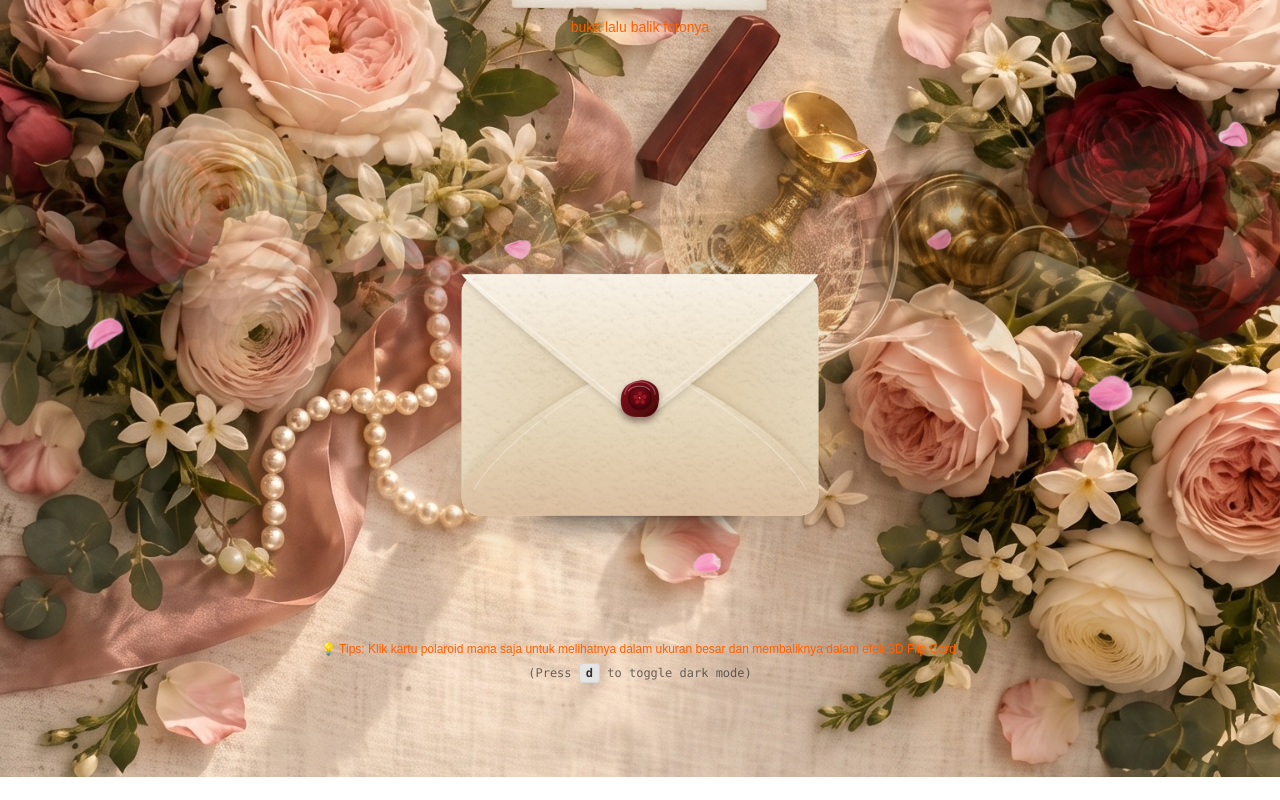
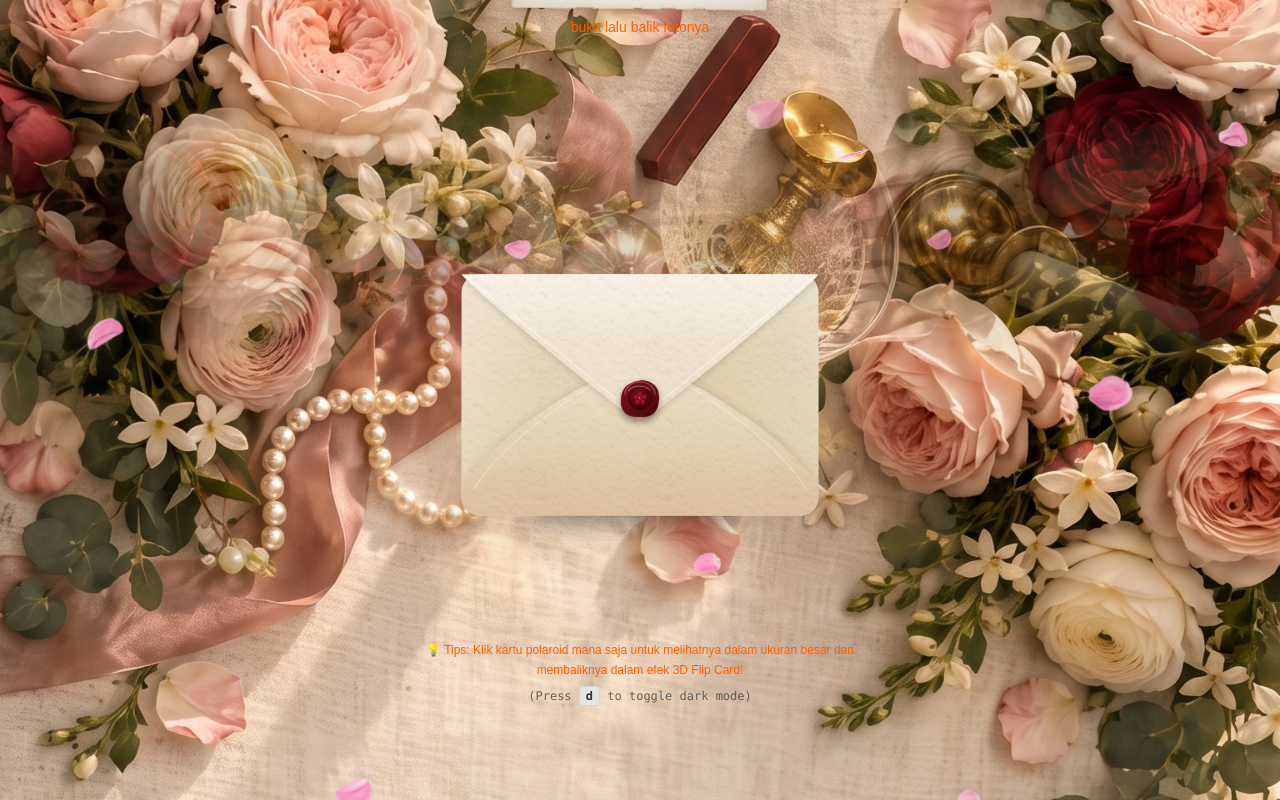
Before and after one commit to musyafak-a/birthday-girft1, a React (Vite) app: page / in a window 1280 px wide. Shown: the part 1888-2688 px from the top of the page. Before the commit the page ends 2665 px from the top, so only its background shows below. Built offline with nearby package versions, Linux system fonts and the light colour scheme; a web font is replaced by a local one.

Commit message:
update size mail

```diff
--- a/src/App.tsx
+++ b/src/App.tsx
@@ -200,6 +200,17 @@ export function App() {
     const url = URL.createObjectURL(file);
     setPaperImage(url);
   };
+
+  // Window width tracker for responsive modal & components
+  const [windowWidth, setWindowWidth] = useState<number>(() =>
+    typeof window !== 'undefined' ? window.innerWidth : 1024
+  );
+
+  useEffect(() => {
+    const handleResize = () => setWindowWidth(window.innerWidth);
+    window.addEventListener('resize', handleResize);
+    return () => window.removeEventListener('resize', handleResize);
+  }, []);
 
   // Keyboard shortcut ESC to close popup
   useEffect(() => {
@@ -556,7 +567,7 @@ export function App() {
       {/* ========================================================
           SECTION 3: MEMORY LETTER & POLAROID PHOTO CARDS
           ======================================================== */}
-      <section className="w-full max-w-4xl flex flex-col items-center pt-10 relative border-t border-amber-900/15">
+      <section className="w-full max-w-4xl flex flex-col items-center pt-8 md:pt-10 relative border-t border-amber-900/15 px-4 sm:px-6">
         <div className="text-center mb-2 flex flex-col items-center">
           <SectionHeading goldWord="buka" text="mail ini" rotate={0.6} />
           <p className="text-xs md:text-sm text-[#FF6100] font-medium mt-1">
@@ -565,11 +576,12 @@ export function App() {
         </div>
 
         {/* Komponen Amplop Surat */}
-        <div className="flex justify-center items-center w-full mt-36 md:mt-40 mb-10 py-4 min-h-[380px] overflow-visible">
+        <div className="flex justify-center items-center w-full mt-24 sm:mt-32 md:mt-40 mb-8 md:mb-10 py-4 min-h-[300px] sm:min-h-[340px] md:min-h-[380px] overflow-visible">
           <Folder
             color="#E5D5B8"
             backColor="#F1E5CF"
             size={1.05}
+            mobileSize={0.78}
             items={cards.map(card => (
               <div
                 key={card.id}
@@ -577,7 +589,7 @@ export function App() {
                   e.stopPropagation();
                   setSelectedCardId(card.id);
                 }}
-                className="w-full h-full bg-white p-2.5 pb-4 flex flex-col justify-between select-none shadow-md border border-neutral-300 rounded-none relative group/item cursor-pointer"
+                className="w-full h-full bg-white p-2 sm:p-2.5 pb-3 sm:pb-4 flex flex-col justify-between select-none shadow-md border border-neutral-300 rounded-none relative group/item cursor-pointer"
                 title="Klik untuk membuka secara besar & flip kartu 3D"
               >
                 {/* Area Foto Polaroid */}
@@ -589,35 +601,35 @@ export function App() {
                       className="w-full h-full object-cover rounded-none"
                     />
                   ) : (
-                    <div className="flex flex-col items-center justify-center p-2 text-center text-slate-400">
-                      <div className="p-2 rounded-none bg-white/5 border border-white/10 mb-1.5 group-hover/item:border-white/30 group-hover/item:scale-105 transition-all">
-                        <Camera className="w-5 h-5 text-slate-400 group-hover/item:text-white" />
+                    <div className="flex flex-col items-center justify-center p-1.5 sm:p-2 text-center text-slate-400">
+                      <div className="p-1.5 sm:p-2 rounded-none bg-white/5 border border-white/10 mb-1 group-hover/item:border-white/30 group-hover/item:scale-105 transition-all">
+                        <Camera className="w-4 h-4 sm:w-5 sm:h-5 text-slate-400 group-hover/item:text-white" />
                       </div>
-                      <span className="text-[10px] font-bold tracking-wider uppercase text-slate-400 group-hover/item:text-slate-200">
+                      <span className="text-[8.5px] sm:text-[10px] font-bold tracking-wider uppercase text-slate-400 group-hover/item:text-slate-200">
                         Foto Custom
                       </span>
-                      <span className="text-[8px] text-slate-500 group-hover/item:text-slate-400 mt-0.5">
+                      <span className="text-[7px] sm:text-[8px] text-slate-500 group-hover/item:text-slate-400 mt-0.5">
                         Klik untuk perbesar & flip
                       </span>
                     </div>
                   )}
 
                   {/* Badge Buka & Flip */}
-                  <div className="absolute inset-0 bg-black/50 opacity-0 group-hover/item:opacity-100 flex flex-col items-center justify-center transition-opacity text-white text-[10px] font-medium p-2 text-center">
-                    <Sparkles className="w-4 h-4 mb-1 text-amber-300" />
+                  <div className="absolute inset-0 bg-black/50 opacity-0 group-hover/item:opacity-100 flex flex-col items-center justify-center transition-opacity text-white text-[9px] sm:text-[10px] font-medium p-1 sm:p-2 text-center">
+                    <Sparkles className="w-3.5 h-3.5 sm:w-4 sm:h-4 mb-1 text-amber-300" />
                     <span>Lihat Full & Flip 3D</span>
                   </div>
                 </div>
 
                 {/* Chin / Caption Bawah Polaroid */}
-                <div className="pt-2 px-1 flex flex-col items-center text-center">
-                  <h4 className="text-[11px] font-bold text-[#2F2F2F] tracking-tight leading-tight truncate w-full">
+                <div className="pt-1.5 sm:pt-2 px-0.5 sm:px-1 flex flex-col items-center text-center">
+                  <h4 className="text-[10px] sm:text-[11px] font-bold text-[#2F2F2F] tracking-tight leading-tight truncate w-full">
                     {card.title}
                   </h4>
-                  <p className="text-[9px] font-medium text-[#FF6100] line-clamp-1 mt-0.5">
+                  <p className="text-[8px] sm:text-[9px] font-medium text-[#FF6100] line-clamp-1 mt-0.5">
                     {card.caption}
                   </p>
-                  <span className="text-[8px] font-mono text-[#2F2F2F]/60 mt-1">
+                  <span className="text-[7px] sm:text-[8px] font-mono text-[#2F2F2F]/60 mt-0.5 sm:mt-1">
                     {card.date}
                   </span>
                 </div>
@@ -626,8 +638,8 @@ export function App() {
           />
         </div>
 
-        <div className="text-center space-y-2 mt-4">
-          <p className="text-xs font-medium text-[#FF6100]">
+        <div className="text-center space-y-2 mt-4 px-2 max-w-md mx-auto">
+          <p className="text-xs font-medium text-[#FF6100] leading-relaxed">
             💡 Tips: Klik kartu polaroid mana saja untuk melihatnya dalam ukuran besar dan membaliknya dalam efek 3D Flip Card!
           </p>
           <div className="font-mono text-xs text-[#2F2F2F]/70">
@@ -661,8 +673,8 @@ export function App() {
 
             {/* Komponen React Bits FlipCard */}
             <FlipCard
-              width={330}
-              height={430}
+              width={windowWidth < 380 ? 290 : windowWidth < 640 ? 320 : 340}
+              height={windowWidth < 380 ? 390 : 430}
               radius={0}
               background="#ffffff"
               color="#2F2F2F"
--- a/src/components/Folder.d.ts
+++ b/src/components/Folder.d.ts
@@ -4,6 +4,7 @@ export interface FolderProps {
   color?: string;
   backColor?: string;
   size?: number;
+  mobileSize?: number;
   items?: ReactNode[];
   className?: string;
 }
--- a/src/components/Folder.jsx
+++ b/src/components/Folder.jsx
@@ -1,6 +1,6 @@
 'use client';
 
-import { useState } from 'react';
+import { useState, useEffect } from 'react';
 
 const darkenColor = (hex, percent) => {
   let color = hex.startsWith('#') ? hex.slice(1) : hex;
@@ -24,6 +24,7 @@ const Folder = ({
   color = '#E5D5B8',
   backColor = '#F1E5CF',
   size = 1,
+  mobileSize,
   items = [],
   className = ''
 }) => {
@@ -34,6 +35,16 @@ const Folder = ({
   const [open, setOpen] = useState(false);
   const [isHovered, setIsHovered] = useState(false);
   const [paperOffsets, setPaperOffsets] = useState(Array.from({ length: paperCount }, () => ({ x: 0, y: 0 })));
+  const [isMobile, setIsMobile] = useState(false);
+
+  useEffect(() => {
+    const checkMobile = () => {
+      setIsMobile(typeof window !== 'undefined' && window.innerWidth < 640);
+    };
+    checkMobile();
+    window.addEventListener('resize', checkMobile);
+    return () => window.removeEventListener('resize', checkMobile);
+  }, []);
 
   const isFlapOpen = open || isHovered;
 
@@ -66,28 +77,57 @@ const Folder = ({
     });
   };
 
-  const scaleStyle = { transform: `scale(${size})`, transformOrigin: 'center center' };
+  const effectiveSize = mobileSize !== undefined
+    ? (isMobile ? mobileSize : size)
+    : (isMobile ? (typeof size === 'number' ? size * 0.74 : 0.78) : size);
+
+  const scaleStyle = { transform: `scale(${effectiveSize})`, transformOrigin: 'center center' };
 
   const getOpenTransform = (index, count) => {
     if (count === 1) {
-      return 'translate(-50%, -90%) rotate(0deg)';
+      return isMobile ? 'translate(-50%, -85%) rotate(0deg)' : 'translate(-50%, -90%) rotate(0deg)';
     }
     if (count === 2) {
+      if (isMobile) {
+        if (index === 0) return 'translate(-92%, -65%) rotate(-8deg)';
+        if (index === 1) return 'translate(-8%, -65%) rotate(8deg)';
+      }
       if (index === 0) return 'translate(-104%, -65%) rotate(-10deg)';
       if (index === 1) return 'translate(4%, -65%) rotate(10deg)';
     }
     if (count === 3) {
+      if (isMobile) {
+        if (index === 0) return 'translate(-102%, -60%) rotate(-10deg)';
+        if (index === 1) return 'translate(2%, -60%) rotate(10deg)';
+        if (index === 2) return 'translate(-50%, -90%) rotate(0deg)';
+      }
       if (index === 0) return 'translate(-115%, -60%) rotate(-14deg)';
       if (index === 1) return 'translate(15%, -60%) rotate(14deg)';
       if (index === 2) return 'translate(-50%, -95%) rotate(0deg)';
     }
     if (count === 4) {
+      if (isMobile) {
+        if (index === 0) return 'translate(-112%, -58%) rotate(-12deg)';
+        if (index === 1) return 'translate(-72%, -80%) rotate(-4deg)';
+        if (index === 2) return 'translate(-28%, -80%) rotate(4deg)';
+        if (index === 3) return 'translate(12%, -58%) rotate(12deg)';
+      }
       if (index === 0) return 'translate(-135%, -60%) rotate(-16deg)';
       if (index === 1) return 'translate(-80%, -85%) rotate(-6deg)';
       if (index === 2) return 'translate(-20%, -85%) rotate(6deg)';
       if (index === 3) return 'translate(35%, -60%) rotate(16deg)';
     }
     if (count >= 5) {
+      if (isMobile) {
+        const mobilePositions = [
+          'translate(-118%, -48%) rotate(-12deg)',
+          'translate(-84%, -62%) rotate(-6deg)',
+          'translate(-50%, -76%) rotate(0deg)',
+          'translate(-16%, -62%) rotate(6deg)',
+          'translate(18%, -48%) rotate(12deg)'
+        ];
+        return mobilePositions[index] || 'translate(-50%, -76%) rotate(0deg)';
+      }
       const positions = [
         'translate(-135%, -48%) rotate(-16deg)',
         'translate(-90%, -62%) rotate(-8deg)',
@@ -311,10 +351,14 @@ const Folder = ({
             const transformStyle = open
               ? `${getOpenTransform(i, paperCount)} translate(${currentOffset.x}px, ${currentOffset.y}px)`
               : isHovered
-              ? `translate(-50%, -36px) scale(0.98)`
-              : 'translate(-50%, 20px) scale(0.94)';
+              ? `translate(-50%, ${isMobile ? '-28px' : '-36px'}) scale(0.98)`
+              : `translate(-50%, ${isMobile ? '8px' : '15px'}) scale(0.94)`;
 
-            const cardHeight = open ? '245px' : isHovered ? '210px' : '155px';
+            const cardHeight = open
+              ? (isMobile ? '200px' : '245px')
+              : isHovered
+              ? (isMobile ? '170px' : '210px')
+              : (isMobile ? '130px' : '155px');
 
             return (
               <div
@@ -322,9 +366,11 @@ const Folder = ({
                 onMouseMove={e => handlePaperMouseMove(e, i)}
                 onMouseLeave={e => handlePaperMouseLeave(e, i)}
                 className={`absolute z-20 bottom-[20px] left-1/2 transition-all duration-500 ease-out shadow-xl border border-neutral-300/80 overflow-hidden ${
+                  isMobile ? 'w-[150px]' : 'w-[200px]'
+                } ${
                   open
-                    ? 'w-[200px] hover:scale-110 hover:z-50 hover:shadow-2xl pointer-events-auto'
-                    : 'w-[200px] pointer-events-none'
+                    ? 'hover:scale-110 hover:z-50 hover:shadow-2xl pointer-events-auto'
+                    : 'pointer-events-none'
                 }`}
                 style={{
                   height: cardHeight,
```
